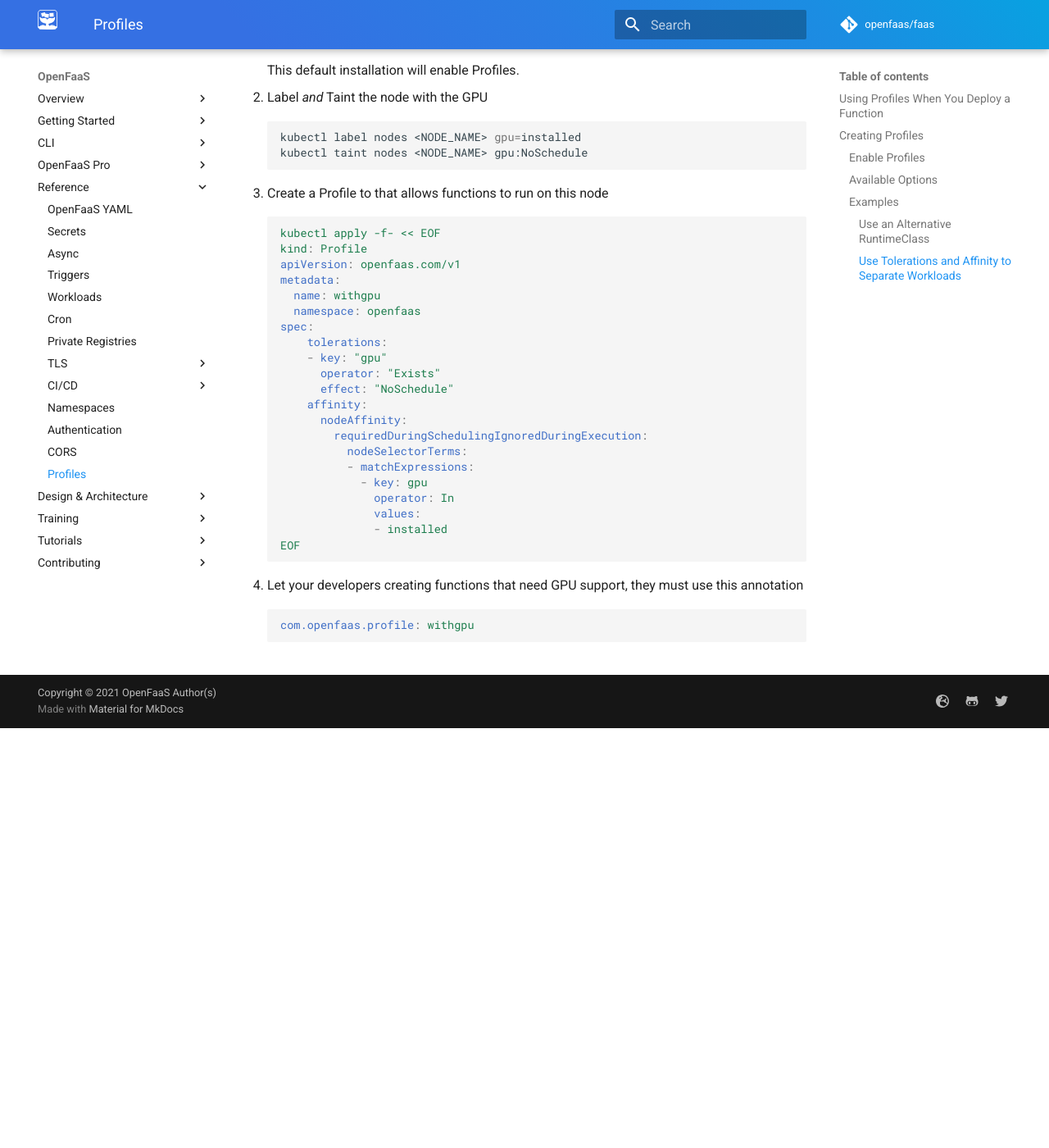
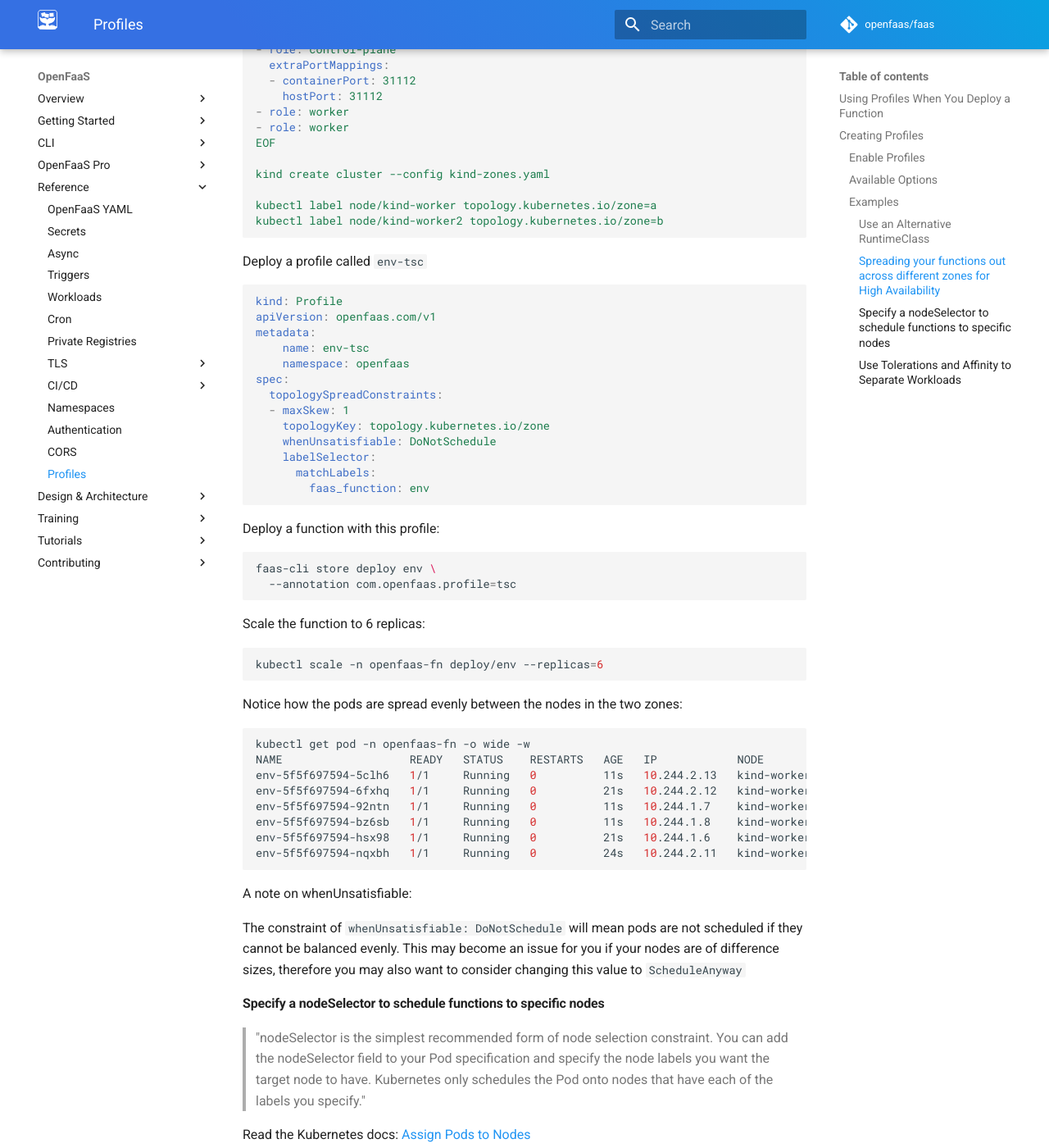
Before and after one commit to openfaas/docs, an MkDocs documentation site: the page built from docs/reference/profiles.md, in a window 1280 px wide and 1400 px high, scrolled down 3709 px. Shown: the whole window at 82% size. Built offline with MkDocs 1.6.1 and Material for MkDocs 9.7.7, drawn with Linux system fonts in a browser that asks for light colours; comment, search, counter and statistics services are not loaded; before the commit the page ends 4597 px from its top, so only the background shows below that; some of the changed text lies outside the part shown.

Commit message:
Add notes on nodeSelector and tsc
Signed-off-by: Alex Ellis (OpenFaaS Ltd) <alexellis2@gmail.com>

````diff
--- a/docs/reference/profiles.md
+++ b/docs/reference/profiles.md
@@ -5,7 +5,6 @@
 The OpenFaaS design allows it to provide a standard API across several different container ochestration tools: Kubernetes, containerd, and others. These [faas-providers](/docs/architecture/faas-provider.md) generally implement the same core features and allow your to functions to remain portable and be deployed on _any_ certified OpenFaaS installation regardless of the orchestration layer. However, there are certain workloads or deployments that require more advanced features or fine tuning of configuration. To allow maximum flexibility without overloading the OpenFaaS function configuration, we have introduced the concept of Profiles. This is simply a reserved function annotation that the `faas-provider` can detect and use to apply the advanced configuration.
 
 > Note: The general design is inspired by [StorageClasses](https://kubernetes.io/docs/concepts/storage/storage-classes/)  and [IngressClasses](https://kubernetes.io/docs/concepts/services-networking/ingress/#ingress-class) in Kubernetes. If you are familiar with Kubernetes, these comparisons may be helpful, but they are not required to understand Profiles in OpenFaaS.
-
 
 ## Using Profiles When You Deploy a Function
 
@@ -44,23 +43,21 @@ com.openfaas.profile: <profile_name1>,<profile_name2>
 
 Profiles must be pre-created, similar to Secrets, by the cluster admin. The OpenFaaS API does not provide a way to create Profiles because they are hyper specific to the orchestration tool.
 
-Because Kubernetes is the only provider currently supporting Profiles, the follwing walk-through documents the process and options for Kubernetes.
+Because Kubernetes is the only provider currently supporting Profiles, the following walk-through documents the process and options for Kubernetes.
 
 ### Enable Profiles
 
 When installing OpenFaaS on Kubernetes, Profiles use a CRD. This must be installed during or prior to start the OpenFaaS controller. When using the [official Helm chart](https://github.com/openfaas/faas-netes/tree/master/chart/openfaas) this will happen automatically. Alternatively, you can apply this [YAML](https://github.com/openfaas/faas-netes/blob/master/yaml/crd.yml) to install the CRD.
 
-
-> Note: Profiles requires `faas-netes` version `>= 0.12.0` and/or Helm chart version `>= 6.0.0`.
-
 ### Available Options
 
 Profiles in Kubernetes work by injecting the supplied configuration directly into the correct locations of the Function's Deployment. This allows us to directly expose the underlying API without any additional modifications. Currently, it exposes the following Pod and Container options from the Kubernetes API.
 
-- `runtimeClassName` : (OpenFaaS Pro only) See https://kubernetes.io/docs/concepts/containers/runtime-class/ for a description and links to any additional documentation about Pod Runtime Class
+- `runtimeClassName` : (OpenFaaS Pro) https://kubernetes.io/docs/concepts/containers/runtime-class/ for a description and links to any additional documentation about Pod Runtime Class
+- `topologySpreadConstraints` : (OpenFaaS Pro) (https://kubernetes.io/docs/concepts/scheduling-eviction/topology-spread-constraints/) for a description and links to any additional documentation about the Pod Security Context.
 - `tolerations` : https://kubernetes.io/docs/concepts/scheduling-eviction/taint-and-toleration/ for a description and links to any additional documentation about Tolerations.
+- `podSecurityContext` : https://kubernetes.io/docs/tasks/configure-pod-container/security-context/ for a description and links to any additional documentation about the Pod Security Context.
 - `affinity` : https://kubernetes.io/docs/concepts/scheduling-eviction/assign-pod-node/#node-affinity for a description and links to any additional documentation about Node Affinity.
-- `podSecurityContext` : https://kubernetes.io/docs/tasks/configure-pod-container/security-context/ for a description and links to any additional documentation about the Pod Security Context.
 
 The configuration use the exact options that you find in the Kubernetes documentation.
 
@@ -115,15 +112,164 @@ functions:
       com.openfaas.profile: gvisor
 ```
 
+#### Spreading your functions out across different zones for High Availability
+
+!!! info "OpenFaaS Pro feature"
+    This feature is part of the [OpenFaaS Pro](/openfaas-pro/introduction) distribution.
+
+The [topologySpreadConstraints](https://kubernetes.io/docs/concepts/scheduling-eviction/topology-spread-constraints/) feature of Kubernetes provides a more flexible alternative to Pod Affinity / Anti-Affinity rules for scheduling functions.
+
+> "You can use topology spread constraints to control how Pods are spread across your cluster among failure-domains such as regions, zones, nodes, and other user-defined topology domains. This can help to achieve high availability as well as efficient resource utilization."
+
+Imagine a cluster with two nodes, each in a different availability zone.
+
+Let's simulate that with KinD:
+
+```yaml
+cat <<EOF > kind-zones.yaml
+kind: Cluster
+apiVersion: kind.x-k8s.io/v1alpha4
+nodes:
+- role: control-plane
+  extraPortMappings:
+  - containerPort: 31112
+    hostPort: 31112
+- role: worker
+- role: worker
+EOF
+
+kind create cluster --config kind-zones.yaml
+
+kubectl label node/kind-worker topology.kubernetes.io/zone=a
+kubectl label node/kind-worker2 topology.kubernetes.io/zone=b
+```
+
+Deploy a profile called `env-tsc`
+
+```yaml
+kind: Profile
+apiVersion: openfaas.com/v1
+metadata:
+    name: env-tsc
+    namespace: openfaas
+spec:
+  topologySpreadConstraints:
+  - maxSkew: 1
+    topologyKey: topology.kubernetes.io/zone
+    whenUnsatisfiable: DoNotSchedule
+    labelSelector:
+      matchLabels:
+        faas_function: env
+```
+
+Deploy a function with this profile:
+
+```bash
+faas-cli store deploy env \
+  --annotation com.openfaas.profile=tsc
+```
+
+Scale the function to 6 replicas:
+
+```bash
+kubectl scale -n openfaas-fn deploy/env --replicas=6
+```
+
+Notice how the pods are spread evenly between the nodes in the two zones:
+
+```bash
+kubectl get pod -n openfaas-fn -o wide -w
+NAME                   READY   STATUS    RESTARTS   AGE   IP            NODE           NOMINATED NODE   READINESS GATES
+env-5f5f697594-5clh6   1/1     Running   0          11s   10.244.2.13   kind-worker    <none>           <none>
+env-5f5f697594-6fxhq   1/1     Running   0          21s   10.244.2.12   kind-worker    <none>           <none>
+env-5f5f697594-92ntn   1/1     Running   0          11s   10.244.1.7    kind-worker2   <none>           <none>
+env-5f5f697594-bz6sb   1/1     Running   0          11s   10.244.1.8    kind-worker2   <none>           <none>
+env-5f5f697594-hsx98   1/1     Running   0          21s   10.244.1.6    kind-worker2   <none>           <none>
+env-5f5f697594-nqxbh   1/1     Running   0          24s   10.244.2.11   kind-worker    <none>           <none>
+```
+
+A note on whenUnsatisfiable:
+
+The constraint of `whenUnsatisfiable: DoNotSchedule` will mean pods are not scheduled if they cannot be balanced evenly. This may become an issue for you if your nodes are of difference sizes, therefore you may also want to consider changing this value to `ScheduleAnyway`
+
+#### Specify a nodeSelector to schedule functions to specific nodes
+
+> "nodeSelector is the simplest recommended form of node selection constraint. You can add the nodeSelector field to your Pod specification and specify the node labels you want the target node to have. Kubernetes only schedules the Pod onto nodes that have each of the labels you specify."
+
+Read the Kubernetes docs: [Assign Pods to Nodes](https://kubernetes.io/docs/tasks/configure-pod-container/assign-pods-nodes/)
+
+Label a node as follows:
+
+```yaml
+cat <<EOF > kind-nodeselectors.yaml
+kind: Cluster
+apiVersion: kind.x-k8s.io/v1alpha4
+nodes:
+- role: control-plane
+  extraPortMappings:
+  - containerPort: 31112
+    hostPort: 31112
+- role: worker
+- role: worker
+EOF
+
+kind create cluster --config kind-nodeselectors.yaml
+
+kubectl label node/kind-worker customer=1
+kubectl label node/kind-worker2 customer=2
+```
+
+kind-worker will take on functions with a constraint of `customer=1` and kind-worker2 will take on the workloads for customer 2.
+
+Now deploy a function with a nodeselector:
+
+```yaml
+cat <<EOF > stack.yml
+version: 1.0
+provider:
+  name: openfaas
+  gateway: http://127.0.0.1:8080
+functions:
+  customer1-env:
+    skip_build: true
+    image: ghcr.io/openfaas/alpine:latest
+    fprocess: env
+    constraints:
+    - "customer=1"
+  customer2-env:
+    skip_build: true
+    image: ghcr.io/openfaas/alpine:latest
+    fprocess: env
+    constraints:
+    - "customer=1"
+EOF
+
+faas-cli deploy stack.yml
+```
+
+Confirm the scheduling:
+
+```
+$ kubectl get deploy -o wide -n openfaas-fn
+
+NAME            READY   UP-TO-DATE   AVAILABLE   AGE    CONTAINERS      IMAGES                           SELECTOR
+customer1-env   1/1     1            1           18s    customer1-env   ghcr.io/openfaas/alpine:latest   faas_function=customer1-env
+customer2-env   1/1     1            1           18s    customer2-env   ghcr.io/openfaas/alpine:latest   faas_function=customer2-env
+```
+
+This will also work if you have several nodes dedicated to a particular customer, just apply the label to each node and add the constraint at deployment time.
+
+You may also want to consider using a taint and toleration to ensure OpenFaaS workload components do not get scheduled to these nodes.
+
 #### Use Tolerations and Affinity to Separate Workloads
 
 The OpenFaaS API exposes the Kubernetes `NodeSelector` via [`constraints`](/docs/reference/yaml#function-constraints). This provides a very simple selection based on labels on Nodes.
 
-The Kubernetes API also exposes two features affinity/anti-affinity and taint/tolerations that further expand the types of constraints you can express.  OpenFaaS Profiles allow you to set these options, allowing you to more accurately isolate workloads, keep certain workloads together on the same nodes, or to keep certain workloads separate.
+The Kubernetes API also exposes two features affinity/anti-affinity and taint/tolerations that further expand the types of constraints you can express. OpenFaaS Profiles allow you to set these options, allowing you to more accurately isolate workloads, keep certain workloads together on the same nodes, or to keep certain workloads separate.
 
 For example, a mixture of taints and affinity can put less critical functions on [preemptable vms](https://cloud.google.com/kubernetes-engine/docs/how-to/preemptible-vms) that are cheaper while keeping critical functions on standard nodes with higher availability guarantees.
 
-In this example, we create a Profile using taints and affinity to place functions on the node with a GPU.  We will also ensure that _only_ functions that require the GPU are scheduled on these nodes. This ensures that the functions that need to use the GPU are not blocked by other standard functions taking resources on these special nodes.
+In this example, we create a Profile using taints and affinity to place functions on the node with a GPU. We will also ensure that _only_ functions that require the GPU are scheduled on these nodes. This ensures that the functions that need to use the GPU are not blocked by other standard functions taking resources on these special nodes.
 
 1. Install the latest `faas-netes` release and the CRD. The is most easily done with [`arkade`](https://github.com/alexellis/arkade)
 
@@ -165,7 +311,7 @@ In this example, we create a Profile using taints and affinity to place function
     EOF
     ```
 
-3. Let your developers creating functions that need GPU support, they must use this annotation
+3. Then add this annotation to your stack.yml file:
 
     ```yaml
     com.openfaas.profile: withgpu
````
